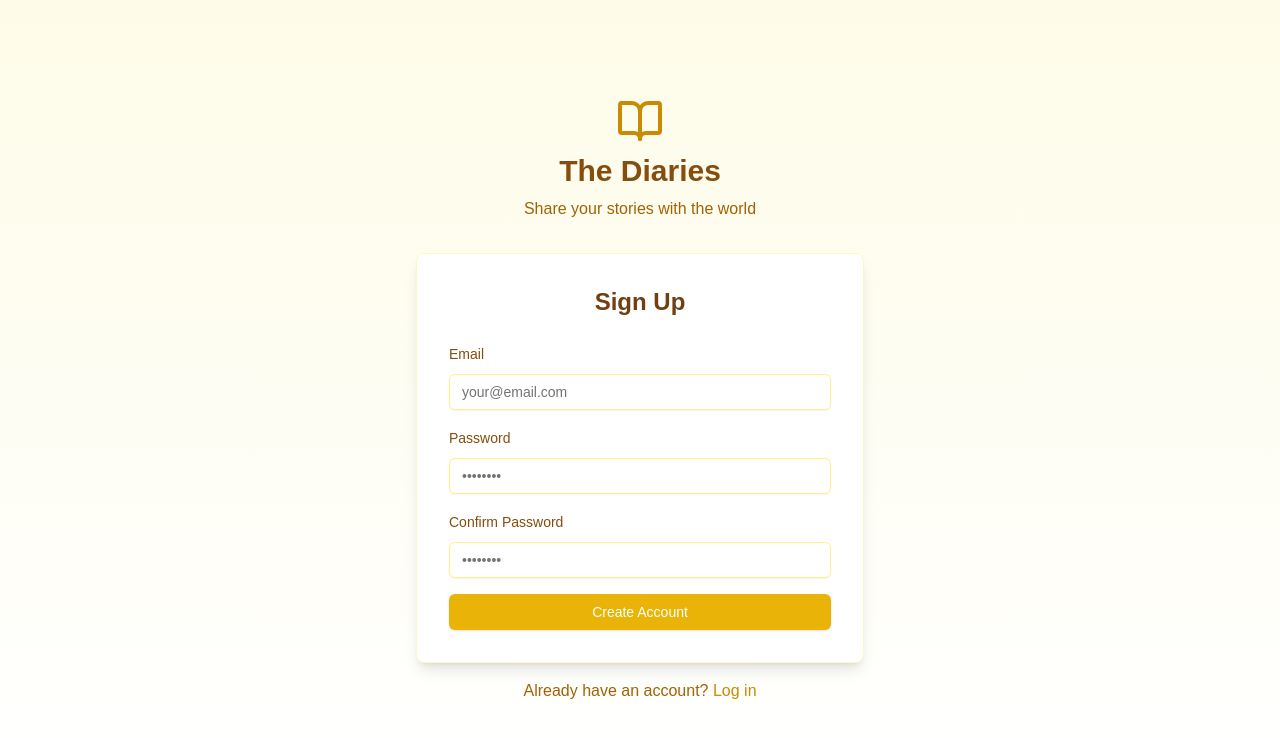
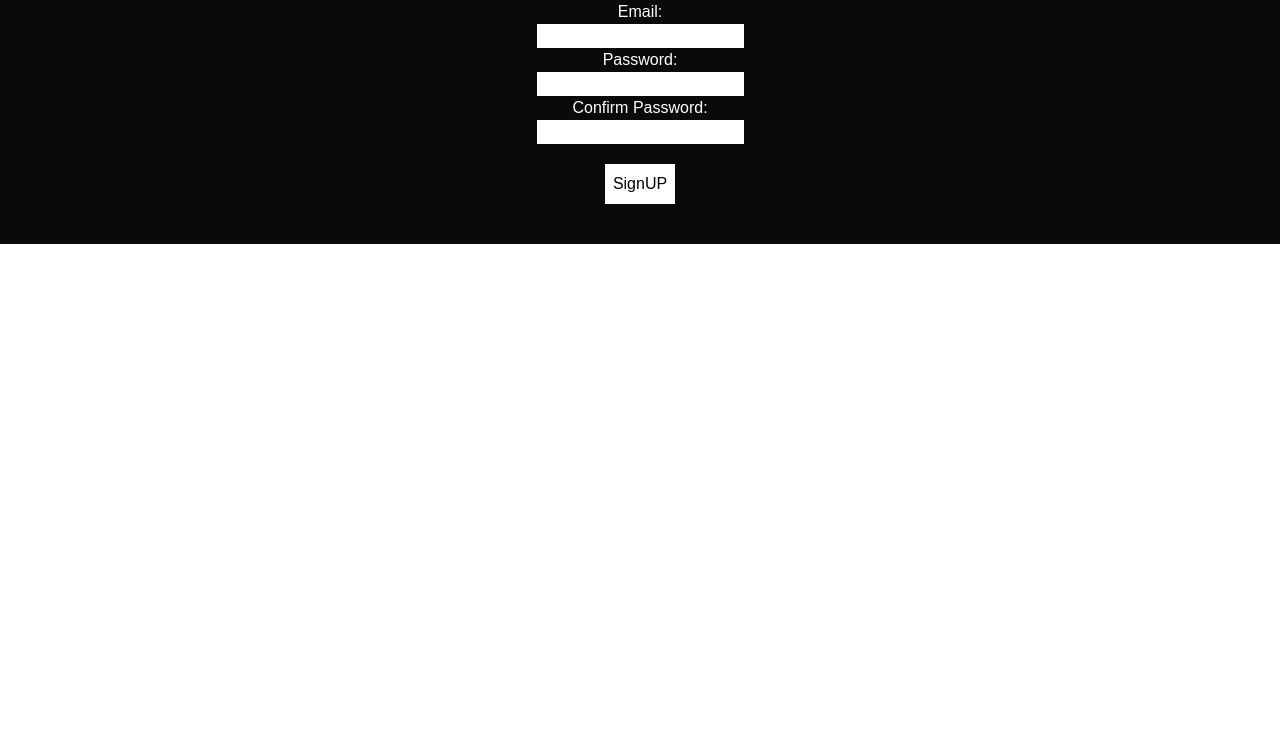
Before and after one commit to Zurard/blog-app, a Next.js app: page /signUp in a window 1280 px wide. Shown: the top 738 px of the page. Built offline with nearby package versions, Linux system fonts and the light colour scheme.

Commit message:
Update page.tsx

```diff
--- a/app/signUp/page.tsx
+++ b/app/signUp/page.tsx
@@ -1,141 +1,145 @@
 'use client'
 
-// import { signup } from '../actions'
-// import { useState } from 'react'
-// import { redirect } from 'next/navigation'
+import { signup } from '../actions'
+import { useState } from 'react'
+import { redirect } from 'next/navigation'
+import { myAction } from '../actions'
 
 
-// export default function signUp() {
+export default function signUp() {
 
-//  const [password1,setpassword1] = useState('')
-//  const [password2,setpassword2] = useState('')
+ const [password1,setpassword1] = useState('')
+ const [password2,setpassword2] = useState('')
 
-//  const checkpassword = () => {
+ const checkpassword = () => {
+    if(password1 === password2){
+      return (redirect('/dashboard'))
+    }
+    return (alert("passwords do not match!!"))
+ }
+
+
+
+  return (
+    <form onSubmit={checkpassword} className='flex flex-col items-center justify-center mt-auto bg-stone-950 pb-10'>
+      <label className= 'text-white' htmlFor="email">Email:</label>
+      <input  onChange={e => setpassword1(e.target.value)} className='text-black border-black-200 ' id="email" name="email" type="email" required />
+      <label className= 'text-white' htmlFor="password1">Password:</label>
+      <input className='text-black' id="password" name="password" type="password" required />
+      <label className= 'text-white' htmlFor="password2">Confirm Password:</label>
+      <input onChange={e => setpassword2(e.target.value)} className='text-black' id="password" name="password" type="password" required />
+      <button className= 'text-black bg-white p-2 mt-5'onClick={checkpassword} formAction={signup} >SignUP</button>
+    </form>
+  )
+}
+
+
+// import { useState } from "react"
+// import { Button } from "@/components/ui/button"
+// import { Input } from "@/components/ui/input"
+// import { Label } from "@/components/ui/label"
+// import { BookOpen } from "lucide-react"
+// import { redirect } from "next/navigation"
+// import { signup } from "../actions";
+
+// export default function SignUpPage() {
+//   const [email, setEmail] = useState("")
+//   const [password1, setPassword1] = useState("")
+//   const [password2, setPassword2] = useState("")
+
+//   const handleSubmit = (e: React.FormEvent) => {
+//     e.preventDefault()
+//     const err= []
 //     if(password1 === password2){
-//       return (redirect('/dashboard'))
+//             return (redirect('/dashboard'))
+//           }
+//     else {
+//       alert("passwords do not match!!")
+//       err.push( {msg: "passwords do not match!! " });
 //     }
-//     return (redirect('/error'))
-//  }
+//     // Handle form submission here
+//     console.log("Form submitted:", { name, email, password1 })
+//   }
 
 //   return (
-//     <form className='flex flex-col items-center justify-center mt-auto bg-stone-950 '>
-//       <label className= 'text-white' htmlFor="email">Email:</label>
-//       <input  onChange={e => setpassword1(e.target.value)} className='text-black border-black-200 ' id="email" name="email" type="email" required />
-//       <label className= 'text-white' htmlFor="password1">Password:</label>
-//       <input className='text-black' id="password" name="password" type="password" required />
-//       <label className= 'text-white' htmlFor="password2">Confirm Password:</label>
-//       <input onChange={e => setpassword2(e.target.value)} className='text-black' id="password" name="password" type="password" required />
-//       <button className= 'text-black'onClick={checkpassword} formAction={signup} >SignUP</button>
-//     </form>
+//     <div className="min-h-screen bg-gradient-to-b from-yellow-50 to-white flex flex-col items-center justify-center p-4">
+//       <div className="w-full max-w-md">
+//         <div className="text-center mb-8">
+//           <BookOpen className="inline-block text-yellow-600 mb-2" size={48} />
+//           <h1 className="text-3xl font-bold text-yellow-800">The Diaries</h1>
+//           <p className="text-yellow-700 mt-2">Share your stories with the world</p>
+//         </div>
+//         <div className="bg-white shadow-lg rounded-lg p-8 border border-yellow-100">
+//           <h2 className="text-2xl font-semibold text-yellow-900 mb-6 text-center">Sign Up</h2>
+//           <form onSubmit={handleSubmit} className="space-y-4">
+//             {/* <div className="space-y-2">
+//               <Label htmlFor="name" className="text-yellow-800">
+//                 Name
+//               </Label>
+//               <Input
+//                 id="name"
+//                 type="text"
+//                 placeholder="Your name"
+//                 value={name}
+//                 onChange={(e) => setName(e.target.value)}
+//                 className="w-full border-yellow-200 focus:border-yellow-400 focus:ring-yellow-400"
+//                 required
+//               />
+//             </div> */}
+//             <div className="space-y-2">
+//               <Label htmlFor="email" className="text-yellow-800">
+//                 Email
+//               </Label>
+//               <Input
+//                 id="email"
+//                 type="email"
+//                 placeholder="your@email.com"
+//                 value={email}
+//                 onChange={(e) => setEmail(e.target.value)}
+//                 className="w-full border-yellow-200 focus:border-yellow-400 focus:ring-yellow-400"
+//                 required
+//               />
+//             </div>
+//             <div className="space-y-2">
+//               <Label htmlFor="password" className="text-yellow-800">
+//                 Password
+//               </Label>
+//               <Input
+//                 id="password"
+//                 type="password"
+//                 placeholder="••••••••"
+//                 value={password1}
+//                 onChange={(e) => setPassword1(e.target.value)}
+//                 className="w-full border-yellow-200 focus:border-yellow-400 focus:ring-yellow-400"
+//                 required
+//               />
+//             </div>
+//             <div className="space-y-2">
+//               <Label htmlFor="Confirm password" className="text-yellow-800">
+//                 Confirm Password
+//               </Label>
+//               <Input
+//                 id="confirm password"
+//                 type="password"
+//                 placeholder="••••••••"
+//                 value={password2}
+//                 onChange={(e) => setPassword2(e.target.value)}
+//                 className="w-full border-yellow-200 focus:border-yellow-400 focus:ring-yellow-400"
+//                 required
+//               />
+//             </div>
+//             <Button type="submit" formAction={signup} className="w-full bg-yellow-500 hover:bg-yellow-600 text-white">
+//               Create Account
+//             </Button>
+//           </form>
+//         </div>
+//         <p className="text-center mt-4 text-yellow-700">
+//           Already have an account?{" "}
+//           <a href="#" className="text-yellow-600 hover:underline">
+//             Log in
+//           </a>
+//         </p>
+//       </div>
+//     </div>
 //   )
 // }
-
-
-import { useState } from "react"
-import { Button } from "@/components/ui/button"
-import { Input } from "@/components/ui/input"
-import { Label } from "@/components/ui/label"
-import { BookOpen } from "lucide-react"
-import { redirect } from "next/navigation"
-import { signup } from "../actions";
-
-export default function SignUpPage() {
-  const [email, setEmail] = useState("")
-  const [password1, setPassword1] = useState("")
-  const [password2, setPassword2] = useState("")
-
-  const handleSubmit = (e: React.FormEvent) => {
-    e.preventDefault()
-    const err= []
-    if(password1 === password2){
-            return (redirect('/dashboard'))
-          }
-    else {
-      err.push( {msg: "passwords do not match!! " });
-    }
-    // Handle form submission here
-    console.log("Form submitted:", { name, email, password1 })
-  }
-
-  return (
-    <div className="min-h-screen bg-gradient-to-b from-yellow-50 to-white flex flex-col items-center justify-center p-4">
-      <div className="w-full max-w-md">
-        <div className="text-center mb-8">
-          <BookOpen className="inline-block text-yellow-600 mb-2" size={48} />
-          <h1 className="text-3xl font-bold text-yellow-800">The Diaries</h1>
-          <p className="text-yellow-700 mt-2">Share your stories with the world</p>
-        </div>
-        <div className="bg-white shadow-lg rounded-lg p-8 border border-yellow-100">
-          <h2 className="text-2xl font-semibold text-yellow-900 mb-6 text-center">Sign Up</h2>
-          <form onSubmit={handleSubmit} className="space-y-4">
-            {/* <div className="space-y-2">
-              <Label htmlFor="name" className="text-yellow-800">
-                Name
-              </Label>
-              <Input
-                id="name"
-                type="text"
-                placeholder="Your name"
-                value={name}
-                onChange={(e) => setName(e.target.value)}
-                className="w-full border-yellow-200 focus:border-yellow-400 focus:ring-yellow-400"
-                required
-              />
-            </div> */}
-            <div className="space-y-2">
-              <Label htmlFor="email" className="text-yellow-800">
-                Email
-              </Label>
-              <Input
-                id="email"
-                type="email"
-                placeholder="your@email.com"
-                value={email}
-                onChange={(e) => setEmail(e.target.value)}
-                className="w-full border-yellow-200 focus:border-yellow-400 focus:ring-yellow-400"
-                required
-              />
-            </div>
-            <div className="space-y-2">
-              <Label htmlFor="password" className="text-yellow-800">
-                Password
-              </Label>
-              <Input
-                id="password"
-                type="password"
-                placeholder="••••••••"
-                value={password1}
-                onChange={(e) => setPassword1(e.target.value)}
-                className="w-full border-yellow-200 focus:border-yellow-400 focus:ring-yellow-400"
-                required
-              />
-            </div>
-            <div className="space-y-2">
-              <Label htmlFor="Confirm password" className="text-yellow-800">
-                Confirm Password
-              </Label>
-              <Input
-                id="confirm password"
-                type="password"
-                placeholder="••••••••"
-                value={password2}
-                onChange={(e) => setPassword2(e.target.value)}
-                className="w-full border-yellow-200 focus:border-yellow-400 focus:ring-yellow-400"
-                required
-              />
-            </div>
-            <Button type="submit" formAction={signup} className="w-full bg-yellow-500 hover:bg-yellow-600 text-white">
-              Create Account
-            </Button>
-          </form>
-        </div>
-        <p className="text-center mt-4 text-yellow-700">
-          Already have an account?{" "}
-          <a href="#" className="text-yellow-600 hover:underline">
-            Log in
-          </a>
-        </p>
-      </div>
-    </div>
-  )
-}
```
